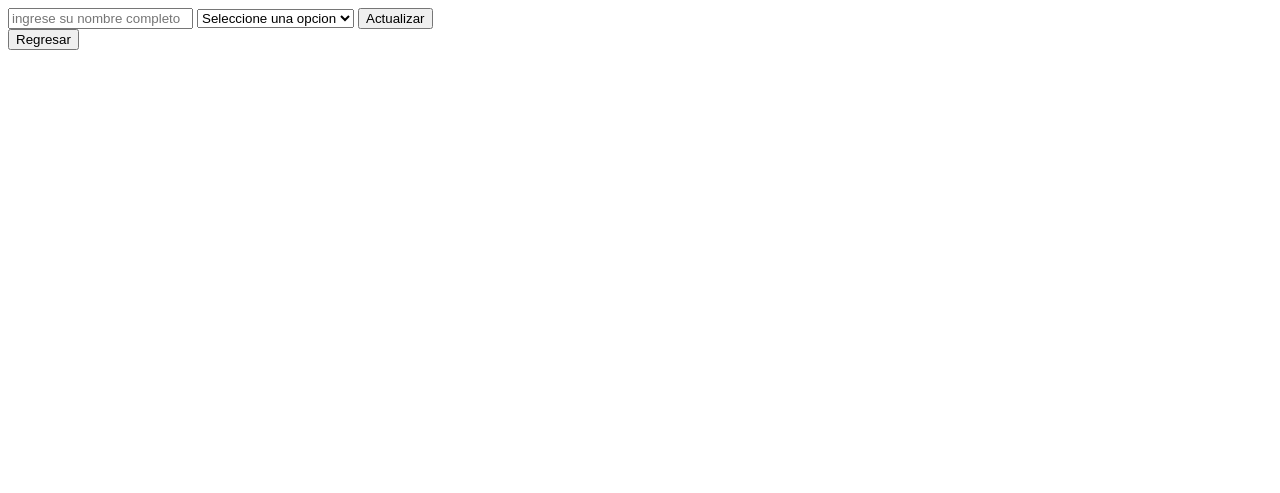
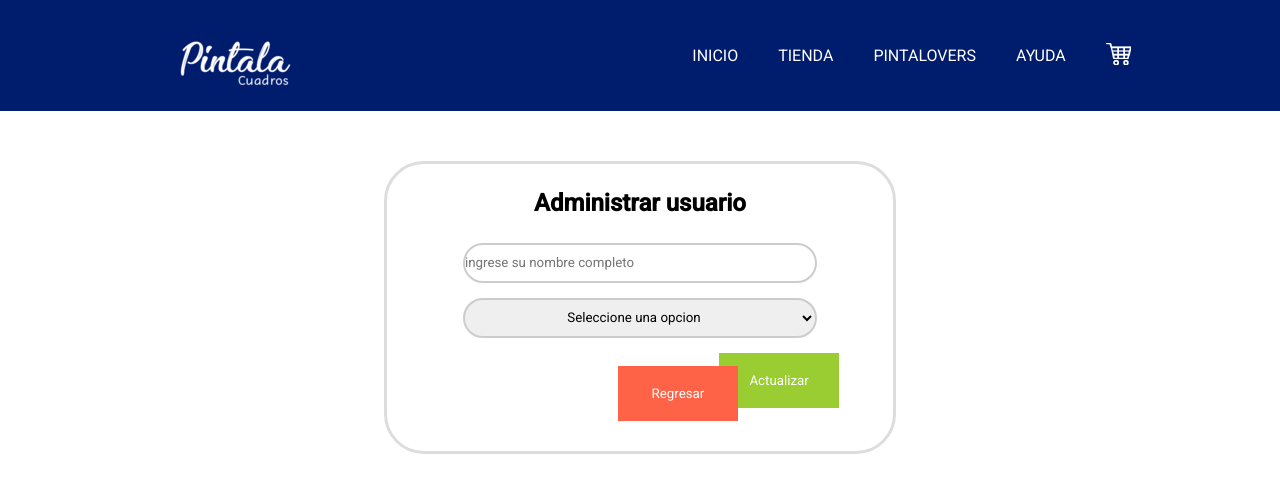
Before and after one commit to laureina7/PINTALOVERS-FINAL-NO-VA-MAS, a PHP site: page /adminA.php?id=1 in a window 1280 px wide. Shown: the top 493 px of the page. Run offline with PHP 8.4, Linux system fonts and the light colour scheme; data that the repository does not hold is empty.

Commit message:
retoques

```diff
--- /dev/null
+++ b/Assets/css/AdminAct.css
@@ -0,0 +1,76 @@
+.usuario2{
+    border: 3px solid #dddddd;
+    margin-left: 30%;
+    max-width: 40%;
+    text-align:  center;
+    border-radius: 40px;
+}
+.usuario2 h2{
+    margin-top: 5%;
+    margin-bottom: 5%;
+    font-family: 'Roboto', sans-serif;
+}
+.ingresar{
+    display: inline;
+    font-family: 'Roboto', sans-serif;
+    width: 70%;
+    border: 2px solid #cccccc!important;
+    border-radius: 40px !important;
+    height: 40px;
+    text-align: 10px;
+}
+.usuario2 select{
+    font-family: 'Roboto', sans-serif;
+    text-align: center;
+    margin-top: 3%;
+    width: 70% !important;
+    border: 2px solid #cccccc!important;
+    border-radius: 40px !important;
+    height: 40px;
+    margin-bottom: 3%;
+}
+.actualizar{
+    font-family: 'Roboto', sans-serif;
+    display: inline;
+    border: none;
+    background-color: yellowgreen;
+    color: white;
+    padding: 20px 30px;
+    margin-left: 55%;
+}
+.actualizar:hover{
+    background-color: white;
+    border: 1px solid greenyellow;
+    color: green;
+}
+.position{
+    margin-top: -4.8%;
+    margin-left: 15%;
+}
+.regresar{
+    font-family: 'Roboto', sans-serif;
+    margin-bottom: 7%;
+    border: none;
+    background-color: tomato;
+    color: white;
+    padding: 20px 33.8px;
+    margin-top: -40%;
+}
+.regresar:hover{
+    background-color: white;
+    border: 1px solid tomato;
+    color: tomato;
+}
+@media(max-width: 800px){
+    .usuario2{
+        margin-left: 5%;
+        max-width: 90%;
+    }
+    .actualizar{
+        margin-left: 0%;
+    }
+    .regresar{
+        margin-top: 10%;
+        margin-left: -18%;
+    }
+}
--- a/Assets/css/tablausu.css
+++ b/Assets/css/tablausu.css
@@ -26,6 +26,9 @@
 .usuario td{
     padding-bottom: 20px;
 }
+.usuario img{
+    width: 20px;
+}
 tr:nth-child(even){
     background-color: #f2f2f2
 }
--- a/views/adminA.php
+++ b/views/adminA.php
@@ -14,23 +14,60 @@ if (!isset($_GET['id'])) {
     <meta charset="UTF-8">
     <meta name="viewport" content="width=device-width, initial-scale=1.0">
     <title>actualizar datos pintala</title>
+    <link rel="stylesheet" href="../Assets/css/AdminAct.css">
+    <link rel="stylesheet" href="../Assets/css/header2.css">
+    <link rel="icon" href="../Assets/images/PINTALOVERS/favicon.png">
+    <link href="https://fonts.googleapis.com/css2?family=Roboto:wght@500&display=swap" rel="stylesheet">
+    <link href="https://fonts.googleapis.com/css2?family=Roboto:wght@300;400&display=swap" rel="stylesheet">
+    <link href="https://fonts.googleapis.com/css2?family=Quicksand:wght@500&display=swap" rel="stylesheet">
 </head>
 <body>
+<header class="header">
+        <ul>
+            <li><a class="carrito" href=""><img src="../Assets/images/PINTALOVERS/carrito.png" alt=""></a></li>
+        </ul>
+
+        <div class="logo">
+            <img src="../Assets/images/logo_tipo_pintala_pequeno_115x.png" alt="">
+        </div>
+        <input type="checkbox" src="" alt="Submit" width="48" height="48" id="btn-nav">
+        <label for="btn-nav">
+            <img src="../Assets/images/PINTALOVERS/menu.png" alt="">
+        </label>
+        <nav class="nav">
+            <ul>
+                <li><a href="">INICIO</a> </li>
+                <li><a href="">TIENDA</a> </li>
+                <li><a href="">PINTALOVERS</a> </li>
+                <li><a href="">AYUDA</a> </li>
+                <li class="car">
+                    <a href="">
+                        <img src="../Assets/images/PINTALOVERS/carrito.png" alt="">
+                    </a>
+                </li>
+            </ul>
+        </nav>
+    </header>
+    <div class="usuario2">
+    <h2>Administrar usuario</h2>
     <form action="editarProcesoA.php" method="POST">
-        <div>
-           <input type="text" name="txtnombre" id="txtnombre" value="<?php echo $persona->nombres; ?>"  placeholder="ingrese su nombre completo" required>
-           <select name="txtestado" id="txtestado" require>
+        <input type="text" class="ingresar"  name="txtnombre" id="txtnombre" value="<?php echo $persona->nombres; ?>" placeholder="ingrese su nombre completo" required>
+        <br>
+        <select name="txtestado" id="txtestado">
                 <option value="<?php echo $persona->rol;?>"> Seleccione una opcion</option>
                 <option value="activo">Activo</option>
                 <option value="inactivo">Inactivo</option>
             </select>
+        <br>
         <input type="hidden" name="oculto">
         <input type="hidden" name="id2" value="<?php echo $persona->pin_cuadro; ?>">
-           <input type="submit" value="Actualizar" id="mactualizar" name="mactualizar">
+        <input type="submit" class="actualizar" value="Actualizar" id="mactualizar" name="mactualizar">
+        </form>
+        <div class="position">
+        <a href="lista.php">
+            <button class="regresar">Regresar</button>
+        </a>
         </div>
-    </form>
-    <a href="lista.php">
-        <button>Regresar</button>
-    </a>
+    </div>
 </body>
 </html>
--- a/views/lista.php
+++ b/views/lista.php
@@ -78,7 +78,9 @@
                 <td><?php echo $dato->password_usu?></td>
                 <td><?php echo $dato->rol?></td>
                 <td><?php echo $dato->estado?></td>
-                <td><a class="boton-actualizar" href="adminA.php?id=<?php echo $dato->pin_cuadro; ?>">Actualizar</a>
+                <td><a class="boton-actualizar" href="adminA.php?id=<?php echo $dato->pin_cuadro; ?>">
+            <img src="../Assets/icons/login/actualizar.svg" alt="actualizar">
+            </a>
                 </td>
             </tr>
             <?php
```
Also changed, not shown: Assets/icons/login/actualizar.svg (added). Lines whose indentation alone changed are shown as unchanged.
